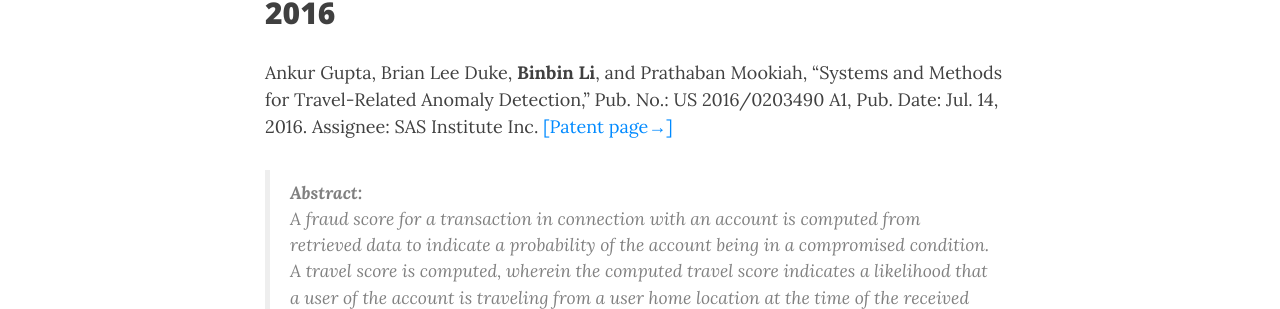
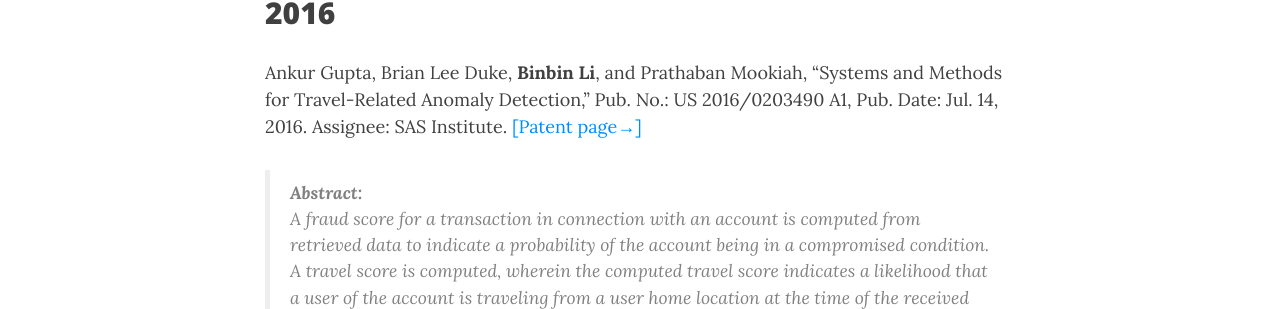
Before and after one commit to labrook/labrook.github.io, a Jekyll site: the page built from publications.md, in a window 1280 px wide and 900 px high, scrolled down 408 px. Shown: the part 199-508 px from the top of the window. Built offline with Jekyll 4.4.1, drawn with Linux system fonts in a browser that asks for light colours; nearby versions of some CDN libraries.

Commit message:
Nit typos

```diff
--- a/publications.md
+++ b/publications.md
@@ -13,7 +13,7 @@ I can also be found on [Google Scholar](https://scholar.google.com/citations?use
 
 ## 2016
 
-Ankur Gupta, Brian Lee Duke, **Binbin Li**, and Prathaban Mookiah, "Systems and Methods for Travel-Related Anomaly Detection," Pub. No.: US 2016/0203490 A1, Pub. Date: Jul. 14, 2016. Assignee: SAS Institute Inc. [[Patent page&#8594;]](https://patents.google.com/patent/US20160203490A1/en)
+Ankur Gupta, Brian Lee Duke, **Binbin Li**, and Prathaban Mookiah, "Systems and Methods for Travel-Related Anomaly Detection," Pub. No.: US 2016/0203490 A1, Pub. Date: Jul. 14, 2016. Assignee: SAS Institute. [[Patent page&#8594;]](https://patents.google.com/patent/US20160203490A1/en)
 >**Abstract:**
 >A fraud score for a transaction in connection with an account is computed from retrieved data to indicate a probability of the account being in a compromised condition. A travel score is computed, wherein the computed travel score indicates a likelihood that a user of the account is traveling from a user home location at the time of the received transaction. A self-similarity score may be computed if the computed fraud score is above a predetermined threshold to indicate similarity of the received transaction to other transactions of the account in the set of prior transactions. A suggested action is determined, based on a fraud decisioning operation (and optionally the self-similarity score) and a travel decisioning operation using the fraud score and travel score, respectively.
 
```
Also changed, not shown: index.md (+1 -1 lines).
